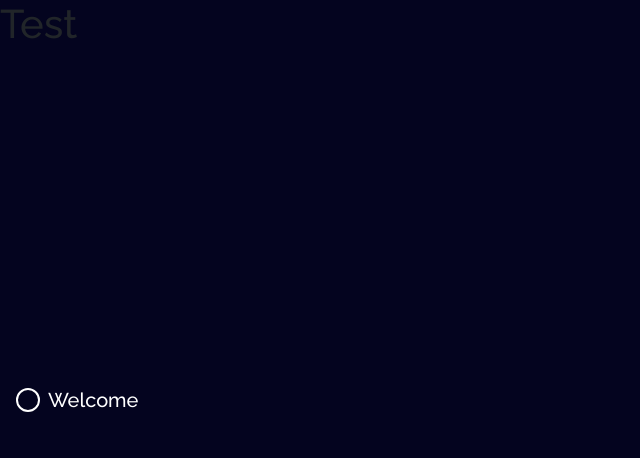
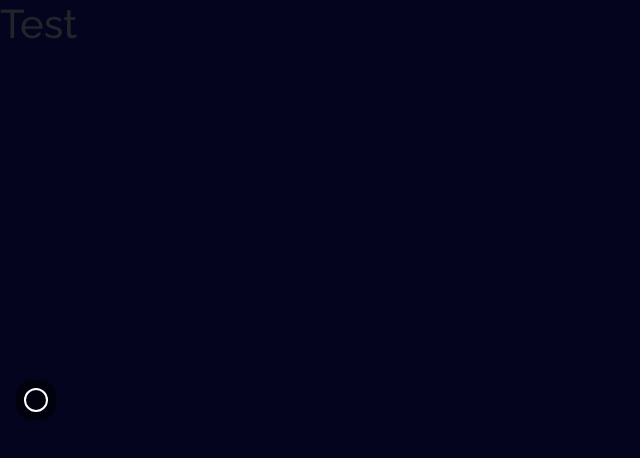
Before and after one commit to NotMyLyfe/Website, a React app: page / in a window 1280 px wide. Shown: the top 458 px of the page, without its empty margins (0-640 px from the left). Built offline with nearby package versions, Linux system fonts and the light colour scheme.

Commit message:
Fully developed nav section

```diff
--- a/src/App.tsx
+++ b/src/App.tsx
@@ -1,30 +1,33 @@
-import React from 'react';
+import React, { ReactElement, useEffect, useState } from 'react';
 import './scss/_global.scss';
+import intersectionObserver from './helpers/intersectionObserver';
 import * as Section from './components/sections';
 import Nav from './components/Nav';
 import sectionList from './interfaces/sectionList';
 
-class App extends React.Component<unknown, { loading: boolean }> {
-    private sections: Array<sectionList>;
-    constructor(props: unknown) {
-        super(props);
-        this.state = {
-            loading: true,
+const sectionIntersectionObserverOptions : IntersectionObserverInit = {
+    rootMargin: "-30%"
 };
-        this.sections = [
+
+function App() : ReactElement | null{
+    const sections : Array<sectionList> = [
         {
             id: 'hero',
             name: 'Welcome',
             component: <Section.Hero />,
+            ...intersectionObserver(sectionIntersectionObserverOptions)
         },
     ];
-    }
 
-    componentDidMount() {
+    const [loading, setLoading] = useState(true);
+    const [curSection, setCurSection] = useState(-1);
+
+    useEffect(() => {
+        if(loading){
             setTimeout(() => {
                 const loader = document.getElementById('loader');
                 if (loader) {
-                this.setState({ loading: false });
+                    setLoading(false);
                     loader.classList.add('loaded');
                     setTimeout(() => {
                         loader.remove();
@@ -33,16 +36,22 @@ class App extends React.Component<unknown, { loading: boolean }> {
             }, 2000);
         }
 
-    render(): React.ReactNode {
-        if (this.state.loading) {
-            return null;
+        for(let i = sections.length - 1; i >= 0; i--){
+            if(sections[i].visible){
+                setCurSection(i);
+                break;
             }
+        }
+    });
+
+    if(loading) return null;
+    else{
         return (
             <>
-                <Nav sections={this.sections}/>
-                {this.sections.map((sectionObj) => {
+                <Nav sections={sections} curSection={curSection}/>
+                {sections.map((sectionObj) => {
                     return (
-                        <section id={sectionObj.id} key={sectionObj.id}>
+                        <section id={sectionObj.id} key={sectionObj.id} ref={sectionObj.ref}>
                             {sectionObj.component}
                         </section>
                     );
--- a/src/components/Nav.tsx
+++ b/src/components/Nav.tsx
@@ -1,25 +1,70 @@
-import React from 'react';
+import React, { ReactElement, useEffect, useState, useRef } from 'react';
 import sectionList from '../interfaces/sectionList';
 import '../scss/nav.scss';
 
 interface nav{
     sections : Array<sectionList>
+    curSection : number;
 }
 
-class Hero extends React.Component<nav> {
-    constructor(props : nav){
-        super(props);
+function Nav({sections, curSection} : nav) : ReactElement{
+    const [visible, setVisible] = useState(true);
+    const [maxWidth, setMaxWidth] = useState(0);
+    const [curSelection, setCurSelection] = useState(-1);
+    const navRef = useRef<HTMLElement>(null);
+
+    useEffect(() => {
+
+    });
+
+    const grow = () => {
+        let tempMax = 0;
+        Array.from(navRef.current!.children as HTMLCollectionOf<HTMLElement>).forEach((element) => {
+            const header = element!.children[0];
+            tempMax = (tempMax > header.scrollWidth) ? tempMax : header.scrollWidth;
+        });
+        setMaxWidth(tempMax);
+        setVisible(true);
     }
 
-    render(): React.ReactNode {
-        return (
-            <nav>
-                {this.props.sections.map((section) => {
-                    return <a href={`#${section.id}`}><h5>{section.name}</h5></a>
-                })}
-            </nav>
-        );
+    const shrink = () => {
+        setMaxWidth(0);
+        setVisible(false);
+        setCurSelection(-1);
     }
+
+    const navHoverSelection = (index: number) => {
+        setCurSelection(index);
+    }
+
+    const scroll = (id: string) => {
+        const element = document.getElementById(id);
+        if(element)
+            window.scrollTo({
+                top: element.offsetTop
+            });
+            return undefined;
+    }
+
+    return (
+        <nav ref={navRef} onMouseEnter={grow} onMouseLeave={shrink}>
+            {sections.map((section, index) => {
+                return (
+                    <a
+                        className={`${visible ? "visible" : ""} ${curSelection === index || curSection === index ? "active" : ""}`}
+                        style={{maxWidth: `${maxWidth != 0 ? `calc(${maxWidth}px + 3rem)` : "2.5rem"}`}}
+                        onMouseOver={() => {navHoverSelection(index)}}
+                        onClick={() => {scroll(section.id)}}
+                        key={`${section.id}Nav`}
+                    >
+                        <h5 >
+                            {section.name}
+                        </h5>
+                    </a>
+                )
+            })}
+        </nav>
+    )
 }
 
-export default Hero;
+export default Nav;
--- /dev/null
+++ b/src/helpers/intersectionObserver.ts
@@ -0,0 +1,24 @@
+import React from "react";
+
+function intersectionObserver(options? : IntersectionObserverInit){
+    const ref = React.useRef<HTMLElement | null>(null);
+    const [visible, setVisible] = React.useState(false);
+
+    React.useEffect(() => {
+        const observer = new IntersectionObserver(([entry]) => {
+            setVisible(entry.isIntersecting);
+        }, options);
+
+        if (ref.current)
+            observer.observe(ref.current);
+
+        return () => {
+            if(ref.current)
+                observer.unobserve(ref.current);
+        };
+    }, [ref, options]);
+
+    return {ref, visible};
+}
+
+export default intersectionObserver;
--- a/src/interfaces/sectionList.ts
+++ b/src/interfaces/sectionList.ts
@@ -1,5 +1,9 @@
+import React from "react";
+
 export default interface sectionList {
     id: string;
     name: string;
     component: React.ReactNode;
+    visible: boolean;
+    ref: React.LegacyRef<HTMLElement>;
 }
--- a/src/scss/_global.scss
+++ b/src/scss/_global.scss
@@ -1,4 +1,8 @@
 @import './variables';
+
+html{
+    scroll-behavior: smooth;
+}
 
 body{
     font-family: $font-stack;
--- a/src/scss/nav.scss
+++ b/src/scss/nav.scss
@@ -9,27 +9,52 @@ nav{
     transform: translateY(-50%);
     z-index: 1;
 
-    a::before{
-        content: "";
-        width: 1.5rem;
-        height: 1.5rem;
-        background-color: none;
-        display: block;
-        margin-right: 0.5rem;
-        border: solid white 2px;
-        border-radius: 50%;
-    }
-
     a{
         color: white;
         display: flex;
         flex-direction: row;
         align-items: center;
         text-decoration: none;
+        background-color: rgba(0, 0, 0, 0.5);
+        padding: 0.5rem 0.5rem;
+        border-radius: 1rem;
+        transition: all 0.5s ease-in-out;
+        width: fit-content;
+
+        &:not(:first-of-type){
+            margin-top: 0.25rem;
+        }
+
+        &:not(:last-of-type){
+            margin-bottom: 0.25rem;
+        }
+
+        &::before{
+            content: "";
+            min-width: 1.5rem;
+            min-height: 1.5rem;
+            background-color: none;
+            display: block;
+            margin-right: 0.5rem;
+            border: solid white 2px;
+            border-radius: 50%;
+            transition: all 0.3s ease-in-out;
+        }
+
+        &.active::before{
+            background-color: white;
+        }
 
         h5{
             margin-bottom: 0;
+            box-sizing: border-box;
+            overflow: hidden;
+            white-space: nowrap;
+            border-radius: 0.5rem;
+        }
 
+        &:hover, &:active{
+            color: white;
         }
     }
 }
```
Lines whose indentation alone changed are shown as unchanged.
